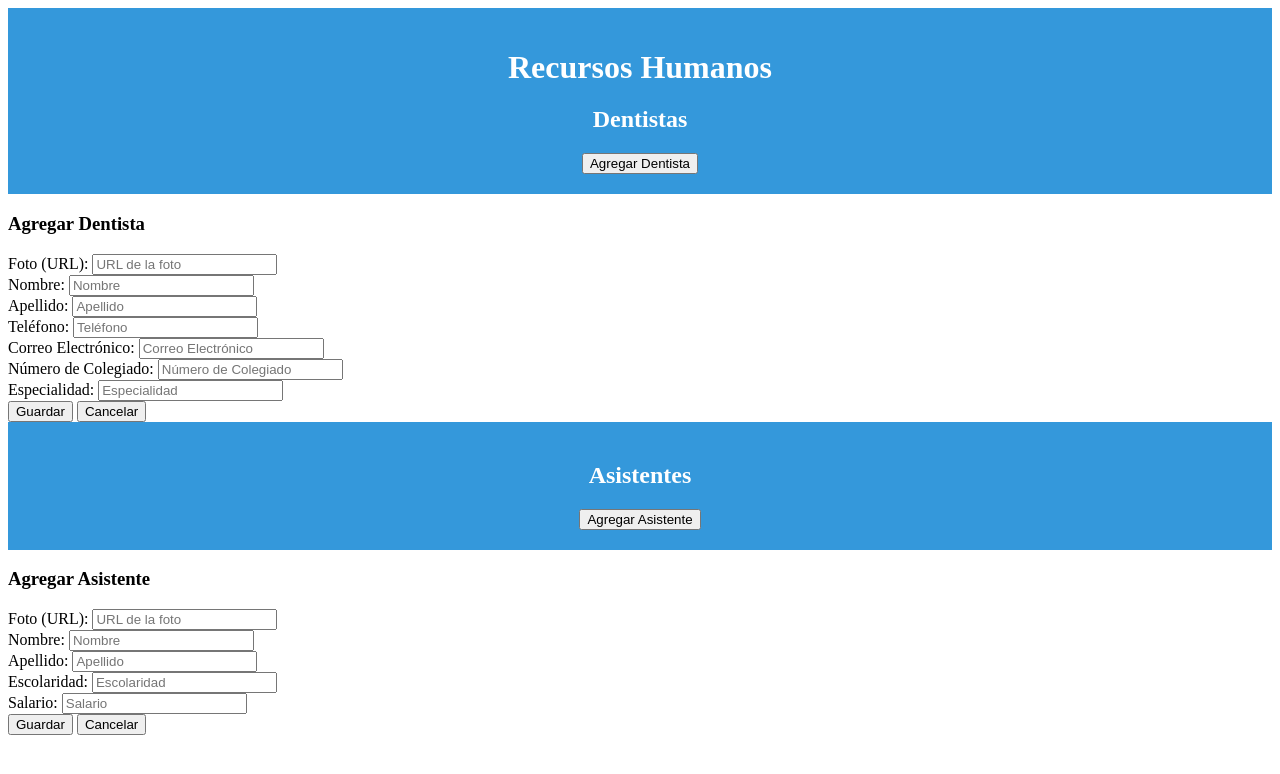
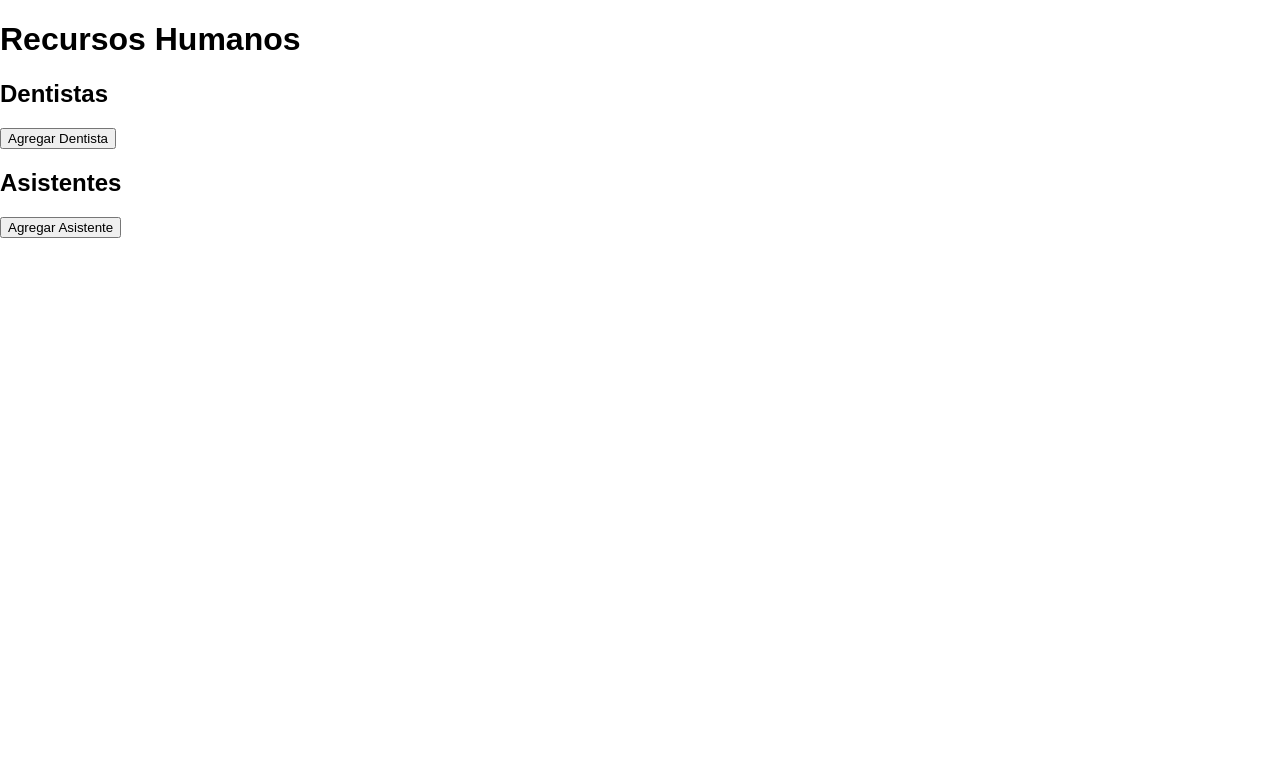
Before and after one commit to url-classes/ClinicaDental, a Django app: template app/templates/layouts/recursosHumanos.html in a window 1280 px wide. Shown: the top 774 px of the page. Run offline with Django 5.2, Linux system fonts and the light colour scheme; the template is opened without the code that fills it, so the values that code supplies are empty.

Commit message:
Cambios en el diseño

```diff
--- a/app/static/css/styleRecursosHumanos.css
+++ b/app/static/css/styleRecursosHumanos.css
@@ -1,126 +1,57 @@
-/* Estilos CSS para dentistas */
-
-/* Estilos para el encabezado */
-.header {
-  text-align: center;
-  background-color: #3498db; /* Azul */
-  color: white;
-  padding: 20px;
+body {
+  font-family: Arial, sans-serif;
+  margin: 0;
+  padding: 0;
 }
 
-.header h1 {
-  margin-bottom: 10px;
+.header {
+  background-color: #3498db;
+  color: white;
+  text-align: center;
+  padding: 20px 0;
 }
 
-/* Estilos para el formulario de dentistas */
-.formulario-dentista {
-  display: flex;
-  flex-direction: column;
-  align-items: center;
-  margin-top: 20px;
+.subtitle {
+  text-align: left;
 }
 
-.formulario-dentista h3 {
-  margin-bottom: 10px;
+.btn {
+  background-color: #4CAF50;
+  color: white;
+  padding: 10px 20px;
+  border: none;
+  border-radius: 5px;
+  cursor: pointer;
+  margin: 5px;
 }
 
-.formulario-dentista label {
-  margin-bottom: 5px;
+.formulario {
+  margin: 20px auto;
+  width: 50%;
+  padding: 20px;
+  border: 1px solid #ccc;
+  border-radius: 5px;
 }
 
-.formulario-dentista input {
-  width: 100%;
-  margin-bottom: 10px;
-  padding: 5px;
+.hidden {
+  display: none;
 }
 
-/* Estilos para las tarjetas de dentistas */
 .dentista-card {
-  border: 1px solid #ccc;
+  background-color: #f2f2f2;
+  border: 1px solid #ddd;
   border-radius: 5px;
-  margin-bottom: 10px;
   padding: 10px;
-  box-shadow: 0 0 5px rgba(0, 0, 0, 0.1);
+  margin: 10px;
+  display: inline-block;
+  width: 30%;
+  text-align: left;
 }
 
-.dentista-card img {
-  width: 100px;
-  height: 100px;
-  border-radius: 50%;
-  margin-bottom: 10px;
+.imagen-asistente img {
+  display: block;
+  margin: auto; /* Centrar la imagen horizontalmente */
+  margin-bottom: 10px; /* Separación entre la imagen y el texto */
+  max-width: 100%;
+  height: auto;
 }
-
-.dentista-card p {
-  margin-bottom: 5px;
-}
-
-.dentista-card button {
-  padding: 5px 10px;
-  background-color: #e74c3c; /* Rojo */
-  color: white;
-  border: none;
-  border-radius: 3px;
-  cursor: pointer;
-}
-
-.dentista-card button:hover {
-  background-color: #c0392b; /* Rojo oscuro */
-}
-
-
-/* Estilos CSS para asistentes */
-
-/* Estilos para el formulario de asistentes */
-.formulario-asistente {
-  display: flex;
-  flex-direction: column;
-  align-items: center;
-  margin-top: 20px;
-}
-
-.formulario-asistente h3 {
-  margin-bottom: 10px;
-}
-
-.formulario-asistente label {
-  margin-bottom: 5px;
-}
-
-.formulario-asistente input {
-  width: 100%;
-  margin-bottom: 10px;
-  padding: 5px;
-}
-
-/* Estilos para las tarjetas de asistentes */
-.asistente-card {
-  border: 1px solid #ccc;
-  border-radius: 5px;
-  margin-bottom: 10px;
-  padding: 10px;
-  box-shadow: 0 0 5px rgba(0, 0, 0, 0.1);
-}
-
-.asistente-card img {
-  width: 100px;
-  height: 100px;
-  border-radius: 50%;
-  margin-bottom: 10px;
-}
-
-.asistente-card p {
-  margin-bottom: 5px;
-}
-
-.asistente-card button {
-  padding: 5px 10px;
-  background-color: #2ecc71; /* Verde */
-  color: white;
-  border: none;
-  border-radius: 3px;
-  cursor: pointer;
-}
-
-.asistente-card button:hover {
-  background-color: #27ae60; /* Verde oscuro */
-}
--- a/app/static/js/scriptHumanos.js
+++ b/app/static/js/scriptHumanos.js
@@ -1,8 +1,5 @@
-// JavaScript para el manejo de datos de dentistas y asistentes
 let dentistas = [];
-let asistentes = [];
 
-// Funciones para renderizar la información de dentistas y asistentes
 function renderizarDentistas() {
     const container = document.getElementById('dentistas-container');
     container.innerHTML = '';
@@ -11,7 +8,9 @@ function renderizarDentistas() {
         const card = document.createElement('div');
         card.classList.add('dentista-card');
         card.innerHTML = `
-            <img src="${dentista.foto}" alt="${dentista.nombre}">
+            <div class="imagen-asistente">
+                <img src="${dentista.foto}" alt="${dentista.nombre}">
+            </div>
             <p><b>Nombre:</b> ${dentista.nombre}</p>
             <p><b>Apellido:</b> ${dentista.apellido}</p>
             <p><b>Teléfono:</b> ${dentista.telefono}</p>
@@ -25,29 +24,6 @@ function renderizarDentistas() {
     });
 }
 
-function renderizarAsistentes() {
-    const container = document.getElementById('asistentes-container');
-    container.innerHTML = '';
-
-    asistentes.forEach((asistente, indice) => {
-        const card = document.createElement('div');
-        card.classList.add('asistente-card');
-        card.innerHTML = `
-            <div class="imagen-asistente">
-                <img src="${asistente.foto}" alt="${asistente.nombre}">
-            </div>
-            <p><b>Nombre:</b> ${asistente.nombre}</p>
-            <p><b>Apellido:</b> ${asistente.apellido}</p>
-            <p><b>Escolaridad:</b> ${asistente.escolaridad}</p>
-            <p><b>Salario:</b> ${asistente.salario}</p>
-            <button onclick="eliminarAsistente(${indice})">Eliminar</button>
-            <button onclick="editarAsistente(${indice})">Editar</button>
-        `;
-        container.appendChild(card);
-    });
-}
-
-// Funciones para mostrar y ocultar el formulario de agregar dentistas y asistentes
 function mostrarFormulario(tipo) {
     document.getElementById(`formulario-${tipo}`).classList.remove('hidden');
 }
@@ -56,7 +32,6 @@ function cancelar(tipo) {
     document.getElementById(`formulario-${tipo}`).classList.add('hidden');
 }
 
-// Funciones para agregar, eliminar y editar dentistas
 function agregarDentista() {
     const foto = document.getElementById('foto-dentista').value;
     const nombre = document.getElementById('nombre-dentista').value;
@@ -81,38 +56,11 @@ function agregarDentista() {
     cancelar('dentista');
 }
 
-function agregarAsistente() {
-    const foto = document.getElementById('foto-asistente').value;
-    const nombre = document.getElementById('nombre-asistente').value;
-    const apellido = document.getElementById('apellido-asistente').value;
-    const escolaridad = document.getElementById('escolaridad-asistente').value;
-    const salario = document.getElementById('salario-asistente').value;
-
-    asistentes.push({
-        foto,
-        nombre,
-        apellido,
-        escolaridad,
-        salario
-    });
-
-    guardarDatos('asistentes');
-    renderizarAsistentes();
-    cancelar('asistente');
-}
-
 function eliminarDentista(indice) {
     dentistas.splice(indice, 1);
 
     guardarDatos('dentistas');
     renderizarDentistas();
-}
-
-function eliminarAsistente(indice) {
-    asistentes.splice(indice, 1);
-
-    guardarDatos('asistentes');
-    renderizarAsistentes();
 }
 
 function editarDentista(indice) {
@@ -123,41 +71,21 @@ function editarDentista(indice) {
     document.getElementById('telefono-dentista').value = dentistas[indice].telefono;
     document.getElementById('email-dentista').value = dentistas[indice].email;
     document.getElementById('colegiado-dentista').value = dentistas[indice].colegiado;
-    document.getElementById('especialidad-dentista').value = dentistas[indice].especialidad
+    document.getElementById('especialidad-dentista').value = dentistas[indice].especialidad;
 }
 
-function editarAsistente(indice) {
-    mostrarFormulario('asistente');
-    document.getElementById('foto-asistente').value = asistentes[indice].foto;
-    document.getElementById('nombre-asistente').value = asistentes[indice].nombre;
-    document.getElementById('apellido-asistente').value = asistentes[indice].apellido;
-    document.getElementById('escolaridad-asistente').value = asistentes[indice].escolaridad;
-    document.getElementById('salario-asistente').value = asistentes[indice].salario;
-}
-
-// Función para guardar datos en el almacenamiento local
 function guardarDatos(tipo) {
     if (tipo === 'dentistas') {
         localStorage.setItem('dentistas', JSON.stringify(dentistas));
-    } else if (tipo === 'asistentes') {
-        localStorage.setItem('asistentes', JSON.stringify(asistentes));
     }
 }
 
-// Función para cargar datos desde el almacenamiento local al cargar la página
 function cargarDatos() {
     const datosDentistas = localStorage.getItem('dentistas');
     if (datosDentistas) {
         dentistas = JSON.parse(datosDentistas);
         renderizarDentistas();
     }
-
-    const datosAsistentes = localStorage.getItem('asistentes');
-    if (datosAsistentes) {
-        asistentes = JSON.parse(datosAsistentes);
-        renderizarAsistentes();
-    }
 }
 
-// Llamar a la función cargarDatos al cargar la página
 cargarDatos();
--- a/app/templates/layouts/recursosHumanos.html
+++ b/app/templates/layouts/recursosHumanos.html
@@ -3,7 +3,7 @@
 {% load static %}
 
 <!DOCTYPE html>
-<html lang="en">
+<html lang="es">
 <head>
     <meta charset="UTF-8">
     <meta name="viewport" content="width=device-width, initial-scale=1.0">
@@ -11,60 +11,56 @@
     <link rel="stylesheet" href="{% static 'css/styleRecursosHumanos.css' %}">
 </head>
 <body>
-    <div class="header">
+    <div class="container">
         <h1>Recursos Humanos</h1>
-        <h2 class="subtitle">Dentistas</h2>
-        <button class="btn" onclick="mostrarFormulario('dentista')">Agregar Dentista</button>
+        <h2>Dentistas</h2>
+        <button onclick="mostrarFormulario('dentista')">Agregar Dentista</button>
+        <div id="formulario-dentista" class="formulario hidden">
+            <h3>Agregar Dentista</h3>
+            <label for="foto-dentista">Foto:</label>
+            <input type="text" id="foto-dentista" placeholder="URL de la foto">
+            <label for="nombre-dentista">Nombre:</label>
+            <input type="text" id="nombre-dentista" placeholder="Nombre">
+            <label for="apellido-dentista">Apellido:</label>
+            <input type="text" id="apellido-dentista" placeholder="Apellido">
+            <label for="telefono-dentista">Teléfono:</label>
+            <input type="text" id="telefono-dentista" placeholder="Teléfono">
+            <label for="email-dentista">Correo electrónico:</label>
+            <input type="email" id="email-dentista" placeholder="Correo electrónico">
+            <label for="colegiado-dentista">Número de colegiado:</label>
+            <input type="text" id="colegiado-dentista" placeholder="Número de colegiado">
+            <label for="especialidad-dentista">Especialidad:</label>
+            <input type="text" id="especialidad-dentista" placeholder="Especialidad">
+            <button onclick="agregarDentista()">Agregar</button>
+            <button onclick="cancelar('dentista')">Cancelar</button>
+        </div>
+
+        <div id="dentistas-container"></div>
+
+        <h2>Asistentes</h2>
+        <button onclick="mostrarFormulario('asistente')">Agregar Asistente</button>
+        <div id="formulario-asistente" class="formulario hidden">
+            <h3>Agregar Asistente</h3>
+            <label for="foto-asistente">Foto:</label>
+            <input type="text" id="foto-asistente" placeholder="URL de la foto">
+            <label for="nombre-asistente">Nombre:</label>
+            <input type="text" id="nombre-asistente" placeholder="Nombre">
+            <label for="apellido-asistente">Apellido:</label>
+            <input type="text" id="apellido-asistente" placeholder="Apellido">
+            <label for="escolaridad-asistente">Escolaridad:</label>
+            <input type="text" id="escolaridad-asistente" placeholder="Escolaridad">
+            <label for="salario-asistente">Salario:</label>
+            <input type="text" id="salario-asistente" placeholder="Salario">
+            <button onclick="agregarAsistente()">Agregar</button>
+            <button onclick="cancelar('asistente')">Cancelar</button>
+        </div>
+
+        <div id="asistentes-container"></div>
     </div>
-
-    <div class="formulario hidden" id="formulario-dentista">
-        <h3>Agregar Dentista</h3>
-        <label for="foto-dentista">Foto (URL):</label>
-        <input type="text" id="foto-dentista" placeholder="URL de la foto"><br>
-        <label for="nombre-dentista">Nombre:</label>
-        <input type="text" id="nombre-dentista" placeholder="Nombre"><br>
-        <label for="apellido-dentista">Apellido:</label>
-        <input type="text" id="apellido-dentista" placeholder="Apellido"><br>
-        <label for="telefono-dentista">Teléfono:</label>
-        <input type="text" id="telefono-dentista" placeholder="Teléfono"><br>
-        <label for="email-dentista">Correo Electrónico:</label>
-        <input type="email" id="email-dentista" placeholder="Correo Electrónico"><br>
-        <label for="colegiado-dentista">Número de Colegiado:</label>
-        <input type="text" id="colegiado-dentista" placeholder="Número de Colegiado"><br>
-        <label for="especialidad-dentista">Especialidad:</label>
-        <input type="text" id="especialidad-dentista" placeholder="Especialidad"><br>
-        <button class="btn" onclick="agregarDentista()">Guardar</button>
-        <button class="btn" onclick="cancelar('dentista')">Cancelar</button>
-    </div>
-
-    <div class="container" id="dentistas-container"></div>
-
-    <div class="header">
-        <h2 class="subtitle">Asistentes</h2>
-        <button class="btn" onclick="mostrarFormulario('asistente')">Agregar Asistente</button>
-    </div>
-
-    <div class="formulario hidden" id="formulario-asistente">
-        <h3>Agregar Asistente</h3>
-        <label for="foto-asistente">Foto (URL):</label>
-        <input type="text" id="foto-asistente" placeholder="URL de la foto"><br>
-        <label for="nombre-asistente">Nombre:</label>
-        <input type="text" id="nombre-asistente" placeholder="Nombre"><br>
-        <label for="apellido-asistente">Apellido:</label>
-        <input type="text" id="apellido-asistente" placeholder="Apellido"><br>
-        <label for="escolaridad-asistente">Escolaridad:</label>
-        <input type="text" id="escolaridad-asistente" placeholder="Escolaridad"><br>
-        <label for="salario-asistente">Salario:</label>
-        <input type="text" id="salario-asistente" placeholder="Salario"><br>
-        <button class="btn" onclick="agregarAsistente()">Guardar</button>
-        <button class="btn" onclick="cancelar('asistente')">Cancelar</button>
-    </div>
-
-    <div class="container" id="asistentes-container"></div>
-
     <script src="{% static 'js/scriptHumanos.js' %}"></script>
 </body>
 </html>
 
 
+
 {% endblock %}
```
